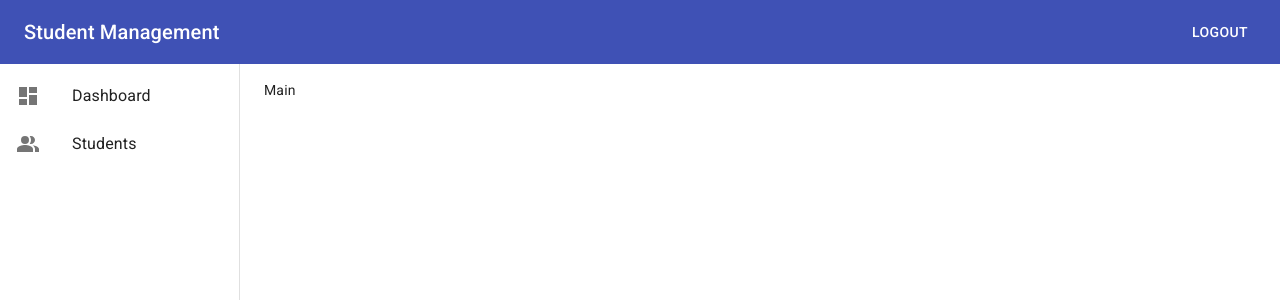
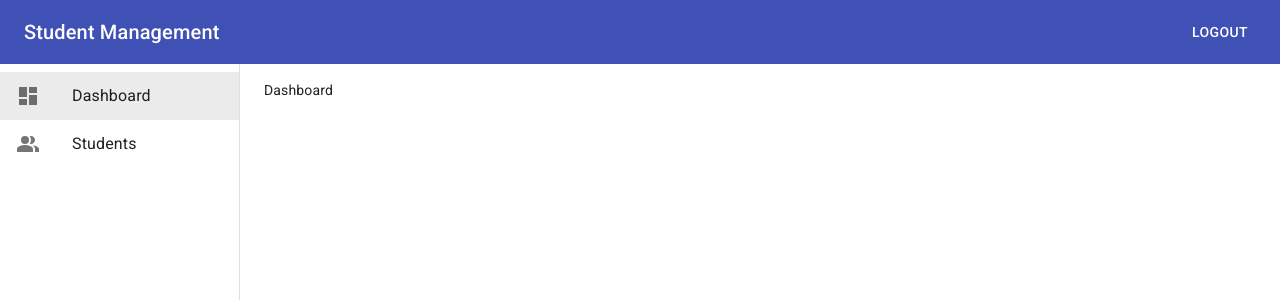
Before and after one commit to quangnguyen90/my-student-saga, a React (Create React App) app: page /admin/dashboard in a window 1280 px wide. Shown: the top 300 px of the page. Built offline with nearby package versions, Linux system fonts and the light colour scheme; sample sign-in values are in the browser's storage.

Commit message:
15- Active Menu với react router dom Navlink

```diff
--- a/src/components/Common/Sidebar.tsx
+++ b/src/components/Common/Sidebar.tsx
@@ -6,6 +6,7 @@
 import DashboardIcon from '@material-ui/icons/Dashboard';
 import PeopleAltIcon from '@material-ui/icons/PeopleAlt';
 import React from 'react';
+import { NavLink } from 'react-router-dom';
 
 const useStyles = makeStyles((theme) => ({
   root: {
@@ -13,6 +14,15 @@
     maxWidth: 360,
     backgroundColor: theme.palette.background.paper,
   },
+
+  link: {
+    color: 'inherit',
+    textDecoration: 'none',
+
+    '&.active > div' : {
+      backgroundColor: theme.palette.action.selected,
+    }
+  }
 }));
 
 export  function Sidebar() {
@@ -21,18 +31,23 @@
   return (
     <div className={classes.root}>
       <List component="nav" aria-label="main mailbox folders">
+        <NavLink to="/admin/dashboard" className={classes.link}>
         <ListItem button>
           <ListItemIcon>
             <DashboardIcon />
           </ListItemIcon>
           <ListItemText primary="Dashboard" />
         </ListItem>
+        </NavLink>
+
+        <NavLink to="/admin/students" className={classes.link}>
           <ListItem button>
             <ListItemIcon>
               <PeopleAltIcon />
             </ListItemIcon>
             <ListItemText primary="Students" />
           </ListItem>
+        </NavLink>
       </List>
     </div>
   );
--- a/src/components/Layout/AdminLayout.tsx
+++ b/src/components/Layout/AdminLayout.tsx
@@ -1,6 +1,9 @@
 import { Box, makeStyles } from '@material-ui/core';
 import { Header, Sidebar } from 'components/Common';
 import * as React from 'react';
+import { Switch, Route } from 'react-router-dom';
+import Dashboard from 'features/dashboard';
+import StudentFeature from 'features/student';
 
 const useStyles = makeStyles((theme) => ({
     root: {
@@ -36,6 +39,16 @@
         <Box className={classes.sidebar}>
             <Sidebar />
         </Box>
-        <Box className={classes.main}>Main</Box>
+        <Box className={classes.main}>
+            <Switch>
+                <Route path="/admin/dashboard">
+                    <Dashboard />
+                </Route>
+
+                <Route path="/admin/students">
+                    <StudentFeature />
+                </Route>
+            </Switch>
+        </Box>
     </Box>;
 }
--- a/src/features/auth/authSaga.ts
+++ b/src/features/auth/authSaga.ts
@@ -14,7 +14,7 @@
             })
         );
         // redirect to admin page
-        yield put(push('/admin'));
+        yield put(push('/admin/dashboard'));
     } catch (error) {
         yield put(authActions.loginFail(error.message));
     }
--- /dev/null
+++ b/src/features/dashboard/index.tsx
@@ -0,0 +1,5 @@
+import * as React from 'react';
+
+export default function Dashboard () {
+  return <div>Dashboard</div>;
+}
--- /dev/null
+++ b/src/features/student/index.tsx
@@ -0,0 +1,5 @@
+import * as React from 'react';
+
+export default function StudentFeature () {
+  return <div>Student Feature</div>;
+}
```
Lines whose indentation alone changed are shown as unchanged.
